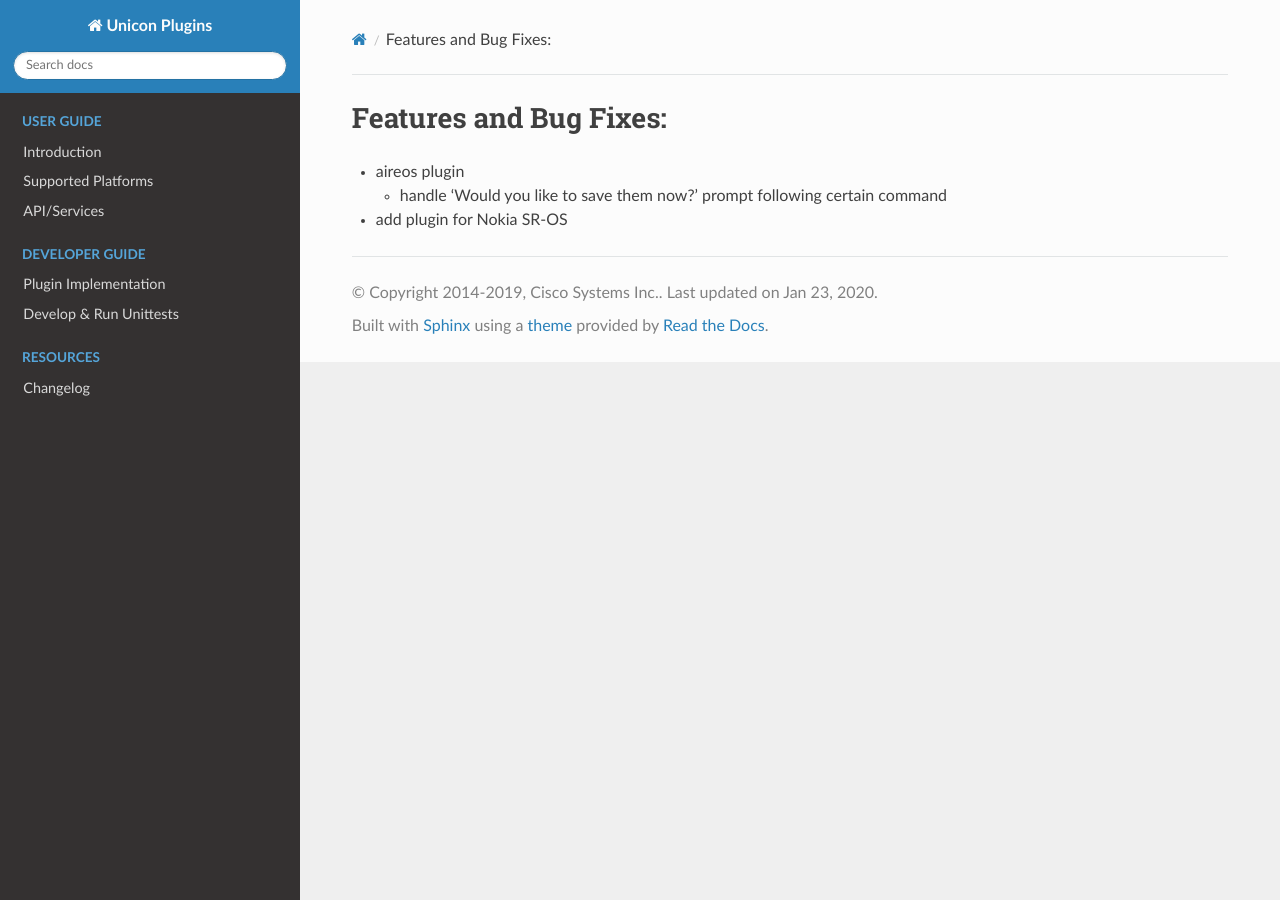
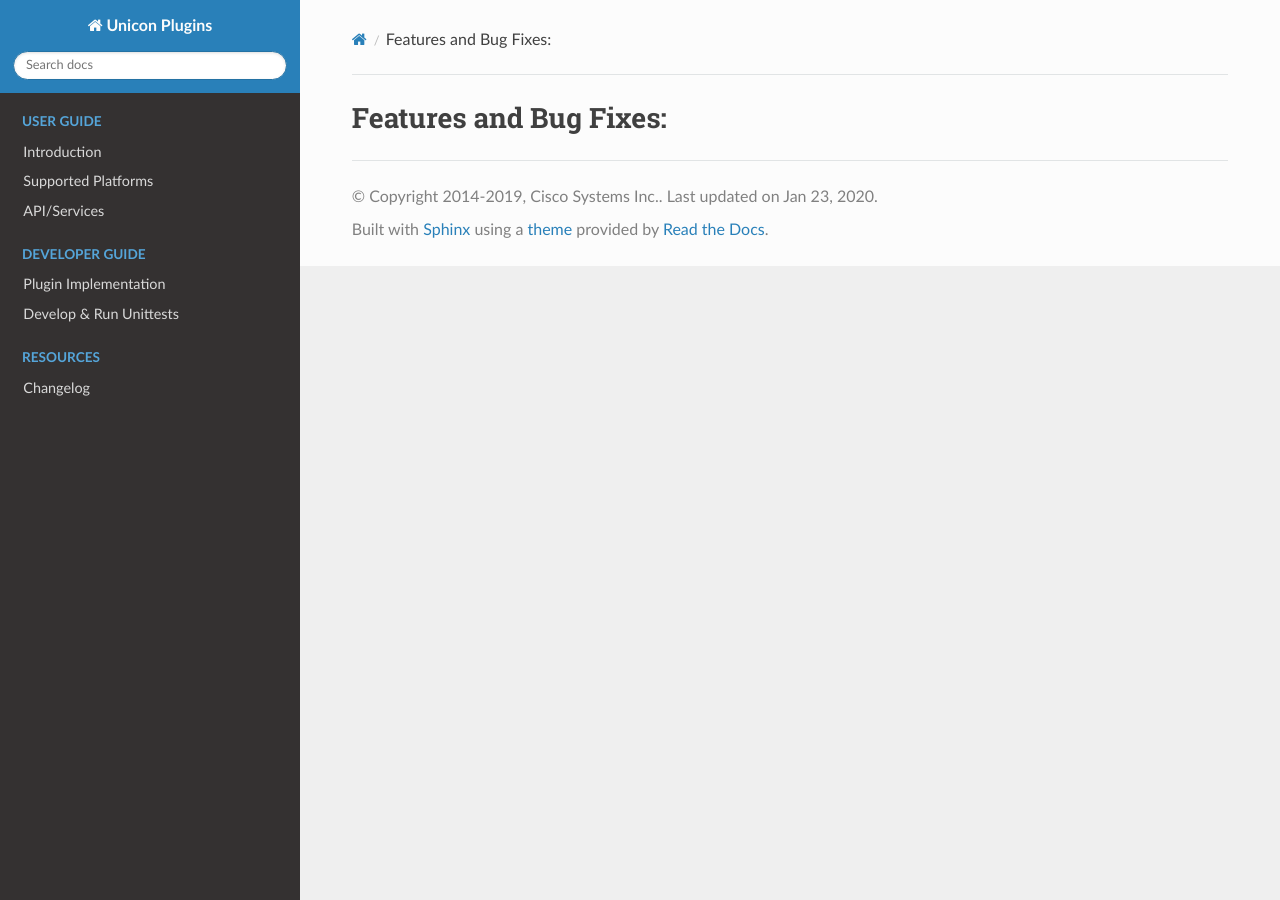
Before and after one commit to CiscoTestAutomation/unicon.plugins, a Sphinx documentation site: the page built from docs/changelog/undistributed.rst, in a window 1280 px wide. Built offline with Sphinx 7.4.7 and the Read the Docs theme 2.0.0, drawn with Linux system fonts in a browser that asks for light colours; pages that are not in the unit, such as notebooks, are missing from menus; the version number could not be read and is left out.

Commit message:
Doc updates for v20.1.

```diff
--- a/docs/changelog/2020/jan.rst
+++ b/docs/changelog/2020/jan.rst
@@ -30,4 +30,9 @@
 ^^^^^^^^^^^^^^^^^^^^^^^
 
 - Introduction of sros plugin for Nokia SR devices.
+
 - Added switchto service to iosxr/spitfire plugin.
+
+- aireos plugin
+
+  - handle 'Would you like to save them now?' prompt.
--- a/docs/changelog/undistributed.rst
+++ b/docs/changelog/undistributed.rst
@@ -1,8 +1,2 @@
 Features and Bug Fixes:
 ^^^^^^^^^^^^^^^^^^^^^^^
-
-- aireos plugin
-
-  - handle 'Would you like to save them now?' prompt following certain command
-
-- add plugin for Nokia SR-OS
```
